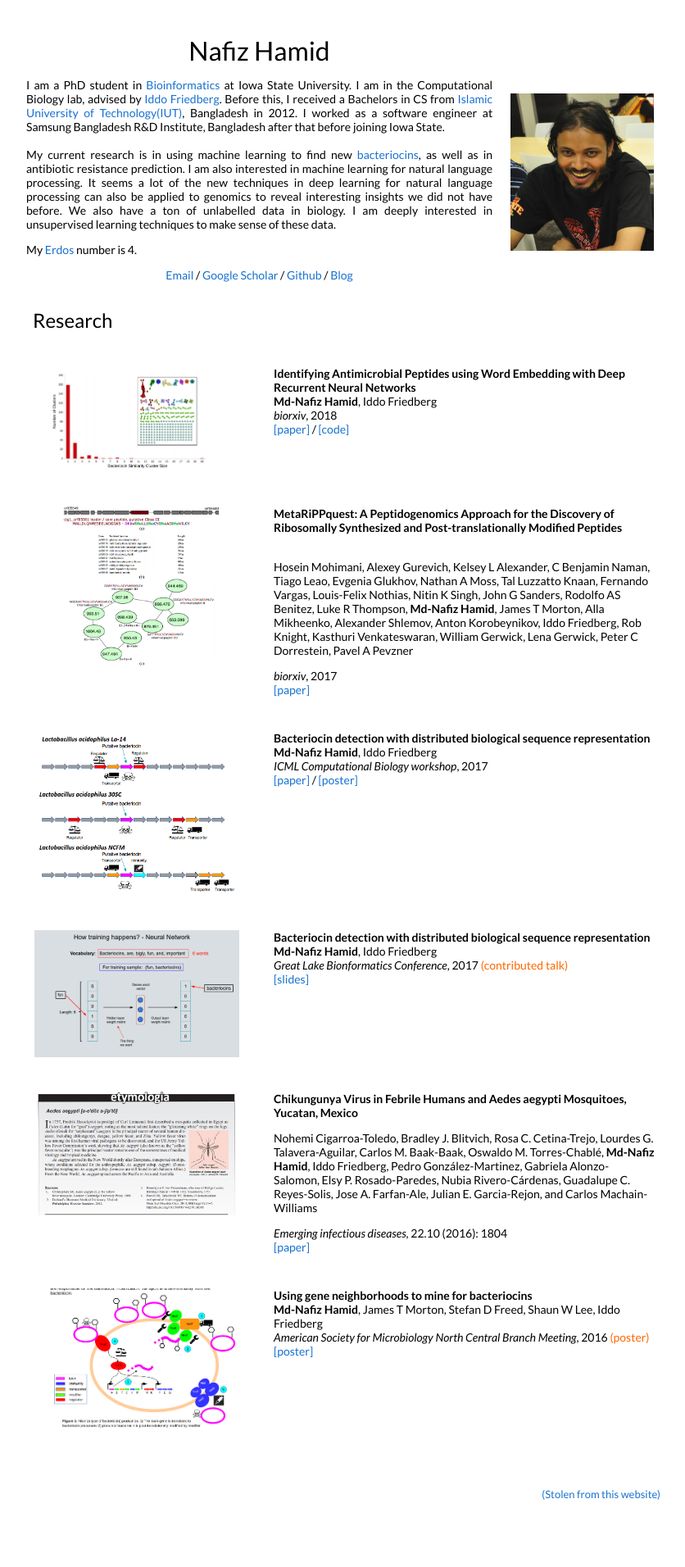
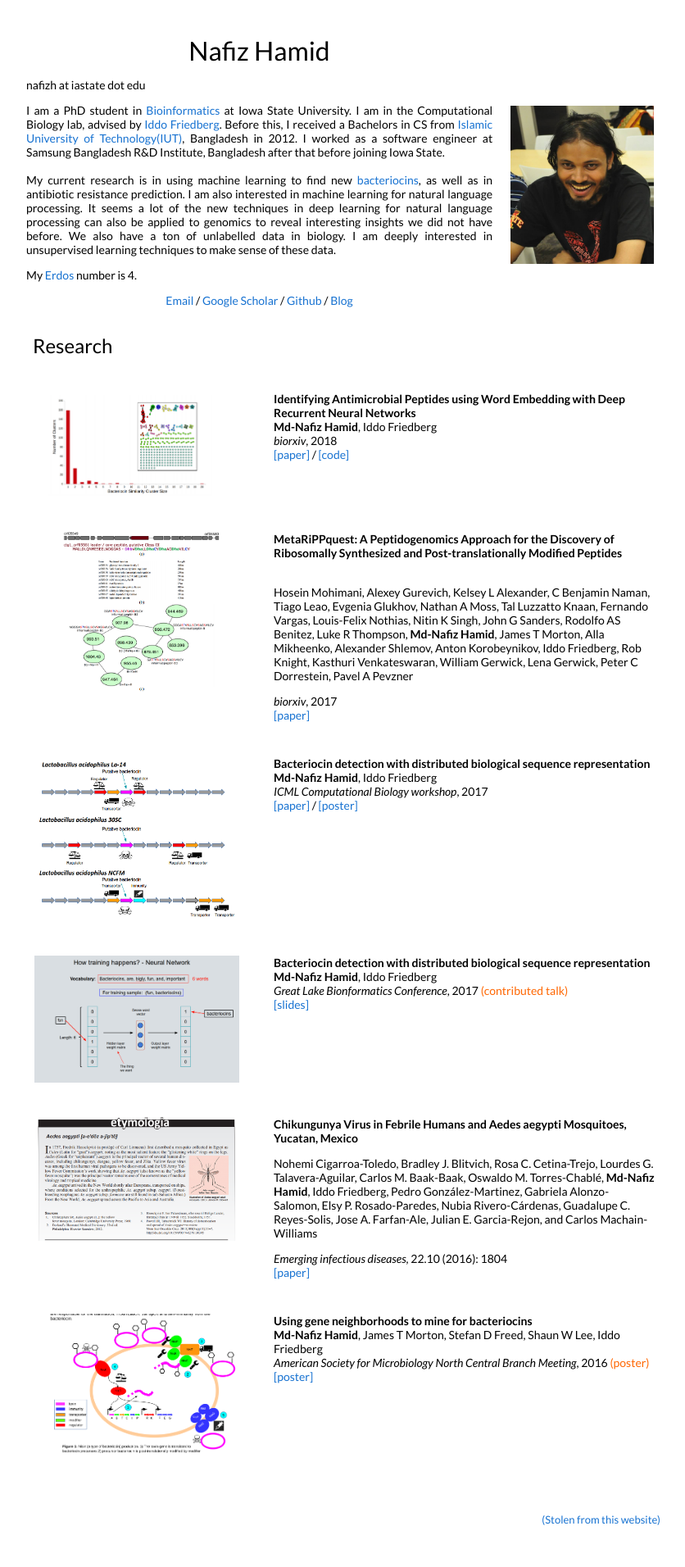
Before and after one commit to nafizh/nafizh.github.io, a Jekyll site: the page index.html, which Jekyll copies as it is, in a window 1280 px wide. Shown: the whole page at 82% size, without its empty margins (217-1053 px from the left). Built offline with Jekyll 4.4.1, drawn with Linux system fonts in a browser that asks for light colours; before the commit the page ends 1881 px from its top, so only the background shows below that.

Commit message:
email under name

```diff
--- a/index.html
+++ b/index.html
@@ -52,6 +52,7 @@
         <tr>
           <td width="67%" valign="middle">
             <p align="center"><font size="6">Nafiz Hamid</font></p>
+            nafizh at iastate dot edu
 
             <p align="justify">I am a PhD student in <a href="http://www.bcb.iastate.edu/">Bioinformatics</a> at Iowa State University. I am in the Computational Biology lab, advised by <a href="http://iddo-friedberg.org">Iddo Friedberg</a>. Before this, I received a Bachelors in CS from <a href="https://en.wikipedia.org/wiki/Islamic_University_of_Technology">Islamic University of Technology(IUT)</a>, Bangladesh in 2012. I worked as a software engineer at Samsung Bangladesh R&amp;D Institute, Bangladesh after that before joining Iowa State.<br /><br /> My current research is in using machine learning to find new <a href="https://en.wikipedia.org/wiki/Bacteriocin">bacteriocins</a>, as well as in antibiotic resistance prediction. I am also interested in machine learning for natural language processing. It seems a lot of the new techniques in deep learning for natural language processing can also be applied to genomics to reveal interesting insights we did not have before. We also have a ton of unlabelled data in biology. I am deeply interested in unsupervised learning techniques to make sense of these data.</p>
             <p align="justify">My&nbsp;<a href="https://en.wikipedia.org/wiki/Erd%C5%91s_number">Erdos</a> number is 4.</p>
```
Also changed, not shown: images/hacker_news_2000_2nd_place.png (added), images/hacker_news_number_2.png (added), images/hacker_news_top_2005.png (added), images/hacker_news_top_4.png (added).
